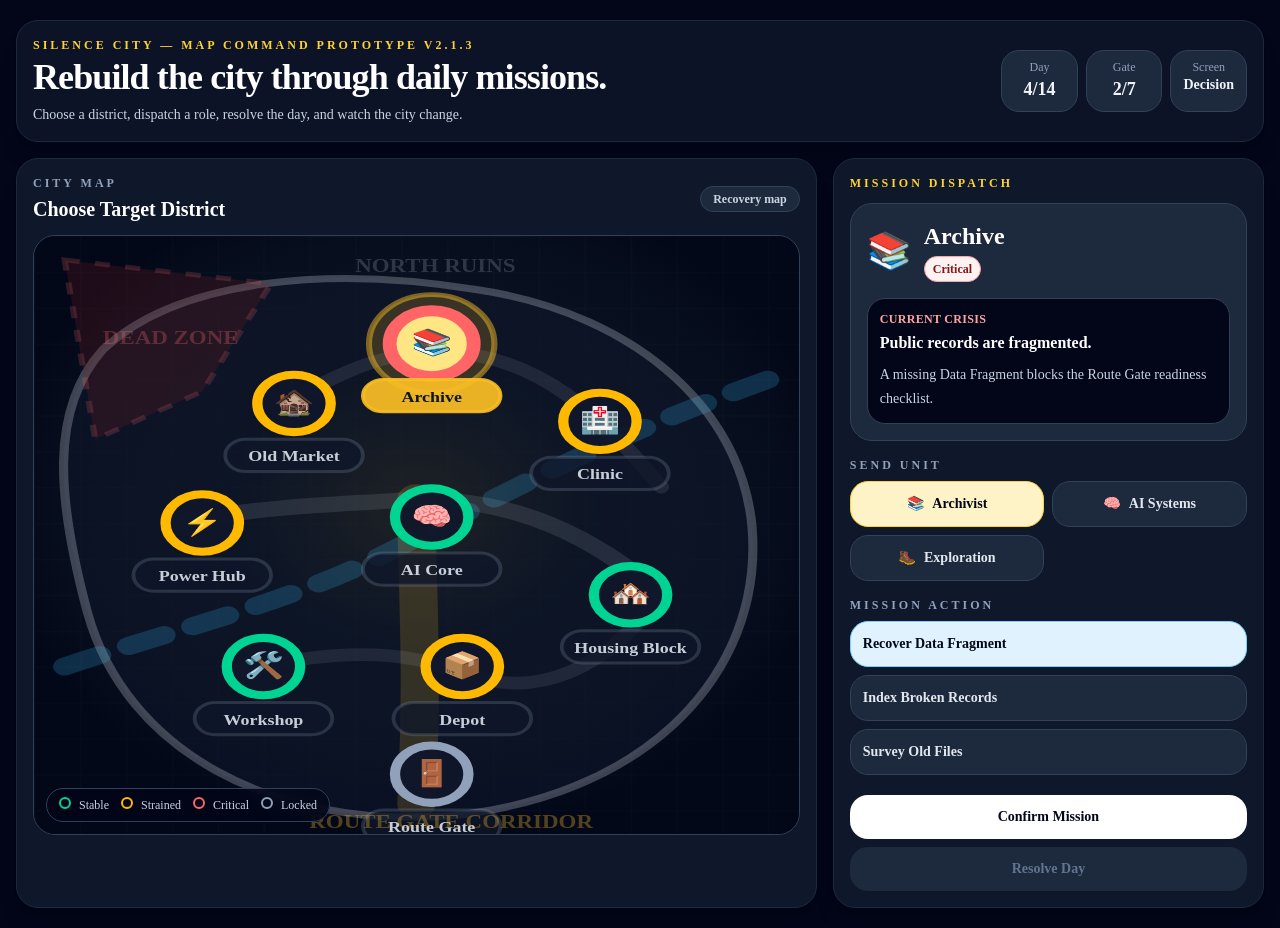
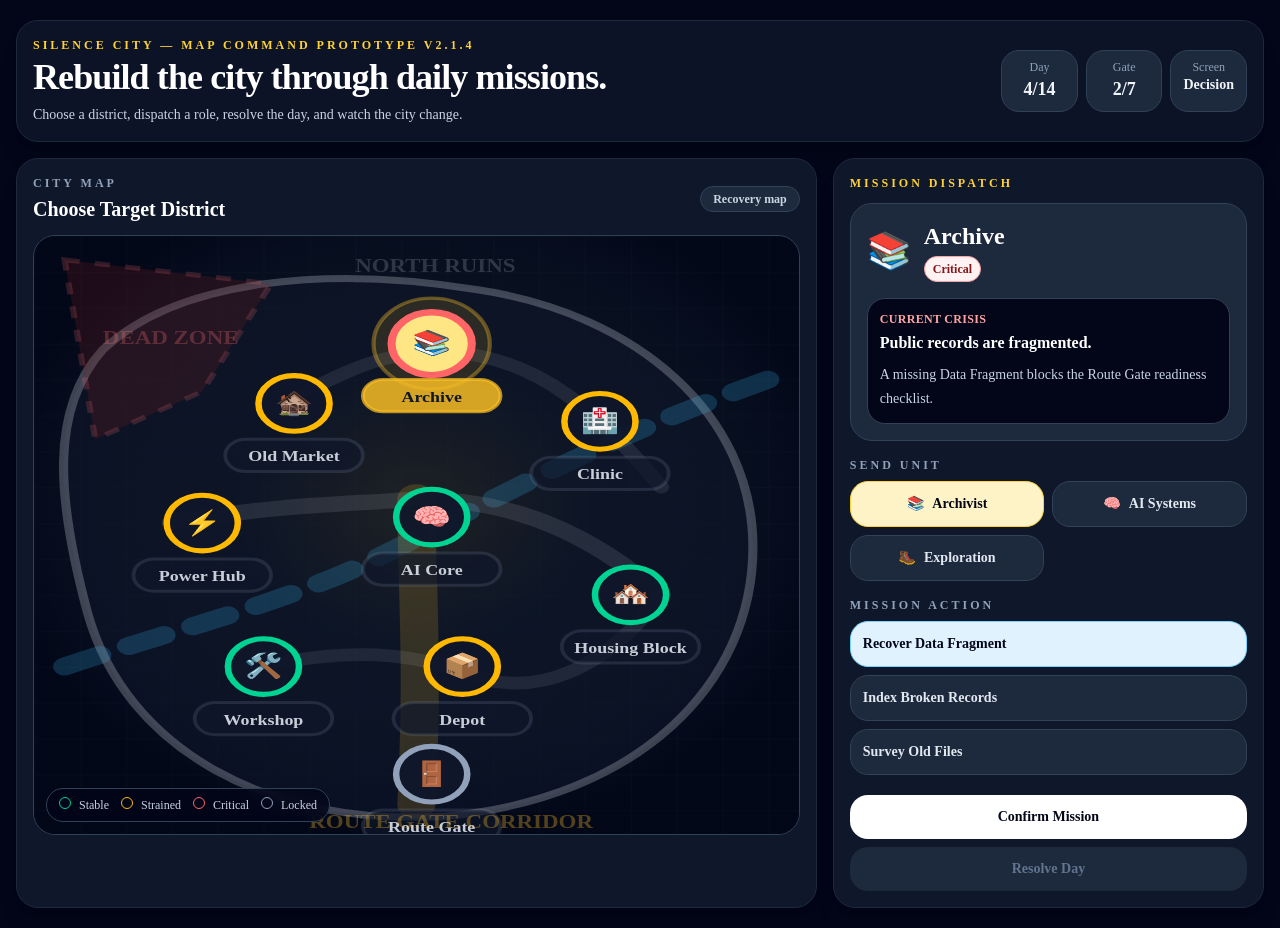
Before and after one commit to dh9vbm8mty-cloud/silence-city-ui, a Next.js app: page /silence-city-map in a window 1280 px wide. Built offline with nearby package versions, Linux system fonts and the light colour scheme.

Commit message:
Refine district marker ring styling

```diff
--- a/app/silence-city-map/page.tsx
+++ b/app/silence-city-map/page.tsx
@@ -19,7 +19,7 @@ type District = {
   points: string;
 };
 
-const version = "2.1.3";
+const version = "2.1.4";
 
 const roles = [
   { name: "Engineering", icon: "🛠️" },
@@ -373,26 +373,26 @@ export default function SilenceCityMapPage() {
                           <circle
                             cx={district.x}
                             cy={district.y}
-                            r="8.2"
-                            fill="rgba(251,191,36,0.18)"
-                            stroke="rgba(251,191,36,0.48)"
-                            strokeWidth="0.8"
+                            r="7.6"
+                            fill="rgba(251,191,36,0.13)"
+                            stroke="rgba(251,191,36,0.36)"
+                            strokeWidth="0.55"
                           />
                         )}
 
                         <circle
                           cx={district.x}
                           cy={district.y}
-                          r={selected ? 5.5 : 4.8}
+                          r={selected ? 5.25 : 4.65}
                           className={`${selected ? "fill-amber-200" : "fill-slate-900/95"} ${markerRingClass[district.status]}`}
-                          strokeWidth={selected ? "1.8" : "1.35"}
+                          strokeWidth={selected ? "1.05" : "0.85"}
                         />
 
                         <text
                           x={district.x}
                           y={district.y + 1.25}
                           textAnchor="middle"
-                          fontSize="4.3"
+                          fontSize="4.05"
                           className="select-none"
                         >
                           {district.icon}
@@ -404,8 +404,8 @@ export default function SilenceCityMapPage() {
                           width="18"
                           height="5.4"
                           rx="2.7"
-                          fill={selected ? "rgba(251,191,36,0.92)" : "rgba(15,23,42,0.78)"}
-                          stroke={selected ? "rgba(251,191,36,0.9)" : "rgba(148,163,184,0.22)"}
+                          fill={selected ? "rgba(251,191,36,0.84)" : "rgba(15,23,42,0.68)"}
+                          stroke={selected ? "rgba(251,191,36,0.72)" : "rgba(148,163,184,0.16)"}
                           strokeWidth="0.5"
                         />
 
@@ -432,10 +432,10 @@ export default function SilenceCityMapPage() {
                 </svg>
 
                 <div className="absolute bottom-3 left-3 rounded-2xl border border-slate-700 bg-slate-950/80 px-3 py-2 text-xs text-slate-300 backdrop-blur">
-                  <span className="mr-2 inline-block h-3 w-3 rounded-full border-2 border-emerald-400" />Stable
-                  <span className="ml-3 mr-2 inline-block h-3 w-3 rounded-full border-2 border-amber-400" />Strained
-                  <span className="ml-3 mr-2 inline-block h-3 w-3 rounded-full border-2 border-red-400" />Critical
-                  <span className="ml-3 mr-2 inline-block h-3 w-3 rounded-full border-2 border-slate-400" />Locked
+                  <span className="mr-2 inline-block h-3 w-3 rounded-full border border-emerald-400" />Stable
+                  <span className="ml-3 mr-2 inline-block h-3 w-3 rounded-full border border-amber-400" />Strained
+                  <span className="ml-3 mr-2 inline-block h-3 w-3 rounded-full border border-red-400" />Critical
+                  <span className="ml-3 mr-2 inline-block h-3 w-3 rounded-full border border-slate-400" />Locked
                 </div>
               </div>
             </div>
```
